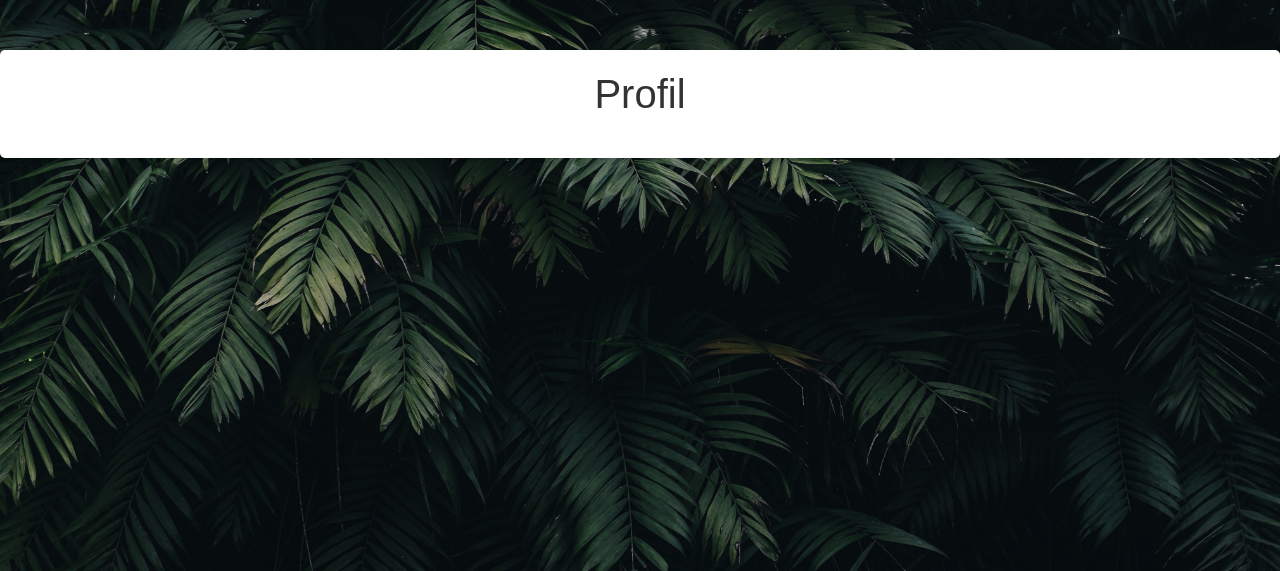
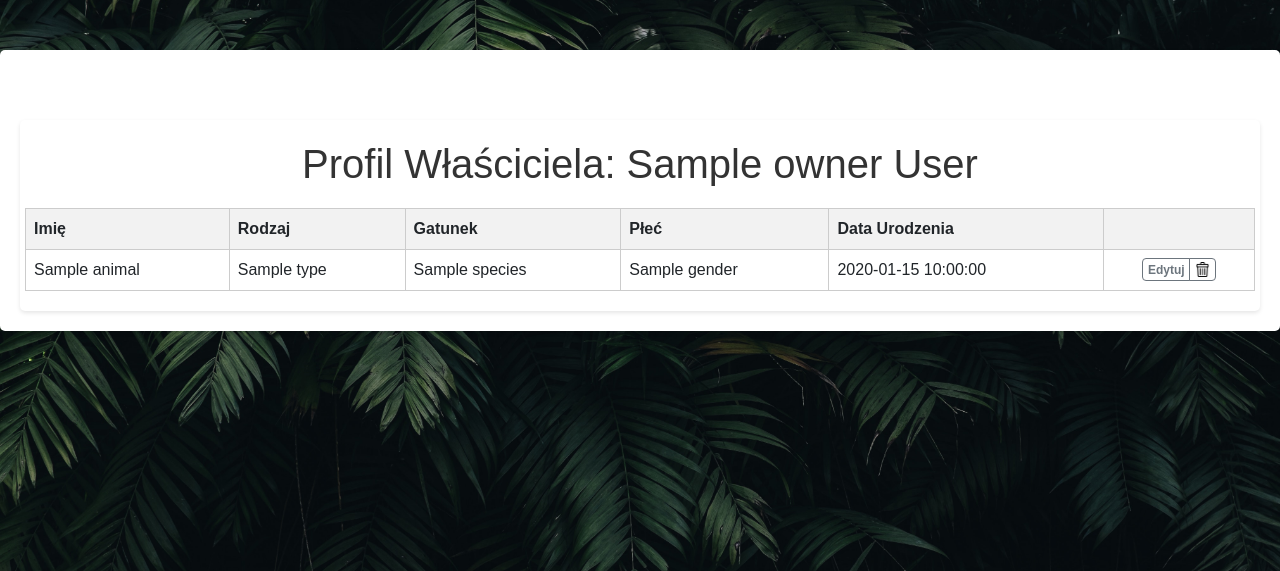
Before and after one commit to kowalczyk-j/vet-clinic-web-app, a Flask app: template project/templates/profile.html in a window 1280 px wide. Shown: the part 56-627 px from the top of the page. Run offline with Flask 3, Linux system fonts and the light colour scheme; the template is opened without the code that fills it: most values are stand-ins (such as "Sample title", 1, 10 or a date in 2020); parts of the project's set-up code (start-up, migrations or seed data) failed here and were passed over; some libraries are stand-ins or nearby versions.

Commit message:
last fixes for patient, template for profile and app fixes

```diff
--- a/project/app.py
+++ b/project/app.py
@@ -3,7 +3,7 @@ from flask_sqlalchemy import SQLAlchemy
 from datetime import datetime
 from src.data_access import get_owner_by_id, get_all_owners, add_owner, delete_owner, \
     get_all_appointments, get_employee_by_id, get_animal_by_id, get_room_by_id, add_appointment, \
-    get_pending_payments, get_payments_history
+    get_pending_payments, get_payments_history, get_owners_animals
 
 app = Flask(__name__)
 app.config['SQLALCHEMY_DATABASE_URI'] = 'sqlite:///calendawr.db'
@@ -95,10 +95,9 @@ def patients():
 
 @app.route('/patients/<int:owner_id>')
 def profile(owner_id):
-    # owner = get_owner(owner_id)
-    # animals = get_owner_animals(owner_id)
-    # return render_template('profile.html', owner=owner, animals=animals)
-    return render_template('profile.html')
+    owner = get_owner_by_id(owner_id)
+    animals = get_owners_animals(owner)
+    return render_template('profile.html', owner=owner, animals=animals)
 
 
 @app.route('/add_owner', methods=['POST'])
--- a/project/templates/profile.html
+++ b/project/templates/profile.html
@@ -1,7 +1,39 @@
 {% extends "base.html" %}
 
 {% block content %}
-<!-- Treść strony Profile -->
-<h1>Profil</h1>
-<!-- Dodatkowe elementy na stronie Profile -->
+<div class="container">
+<h1>Profil Właściciela: {{ owner.name }} {{ owner.surname }}</h1>
+    <div class="row flex-lg-nowrap">
+        <table>
+            <thead>
+                <tr>
+                    <th>Imię</th>
+                    <th>Rodzaj</th>
+                    <th>Gatunek</th>
+                    <th>Płeć</th>
+                    <th>Data Urodzenia</th>
+                    <th></th>
+                </tr>
+            </thead>
+            <tbody>
+                {% for animal in animals %}
+                    <tr>
+                        <td>{{ animal.name }}</td>
+                        <td>{{ animal.type }}</td>
+                        <td>{{ animal.species }}</td>
+                        <td>{{ animal.gender }}</td>
+                        <td>{{ animal.date_of_birth }}</td>
+                        <td class="text-center align-middle">
+                            <div class="btn-group align-top">
+                                <button class="btn btn-sm btn-outline-secondary badge" type="button" data-toggle="modal" data-target="#edit-owner-form">Edytuj</button>
+                                <button class="btn btn-sm btn-outline-secondary badge delete-btn" type="button" data-toggle="modal" data-target="#confirmation" data-pesel="{{ owner.pesel }}"><img class='trashy' src="../static/css/trash.png"></button>
+                            </div>
+                        </td>
+                    </tr>
+                {% endfor %}
+            </tbody>
+        </table>
+    </div>
+</div>
+
 {% endblock %}
```
Also changed, not shown: project/templates/patients.html (+43 -7 lines).
